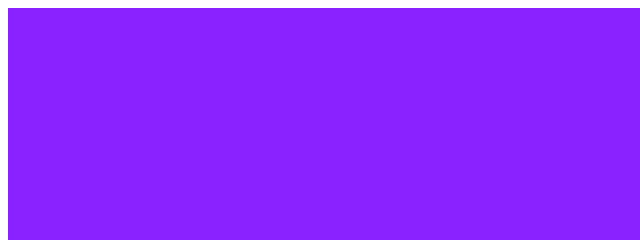
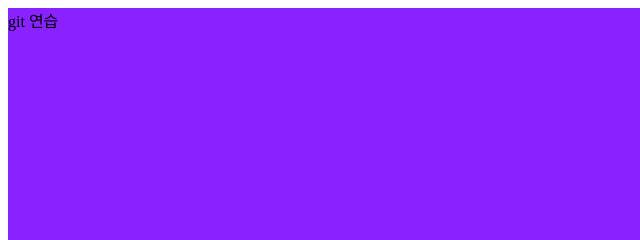
Before and after one commit to verayw/dev_html, a plain HTML site: page index.html in a window 1280 px wide. Shown: the top 240 px of the page, 0-640 px from the left. Drawn offline with Linux system fonts and the light colour scheme.

Commit message:
div 박스 p추가(git연습)

```diff
--- a/index.html
+++ b/index.html
@@ -4,6 +4,8 @@
 </haed>
 <body>
   <div style="width:750px; height:350px; background-color:red; background-color:#8a22ff">
+    <p>git 연습</p>
+
   </div>
 </body>
 </html>
```
